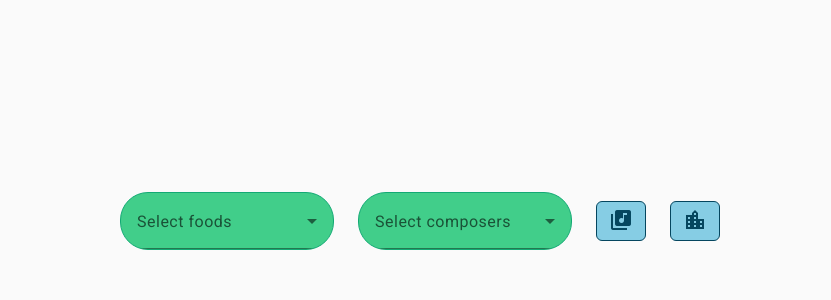
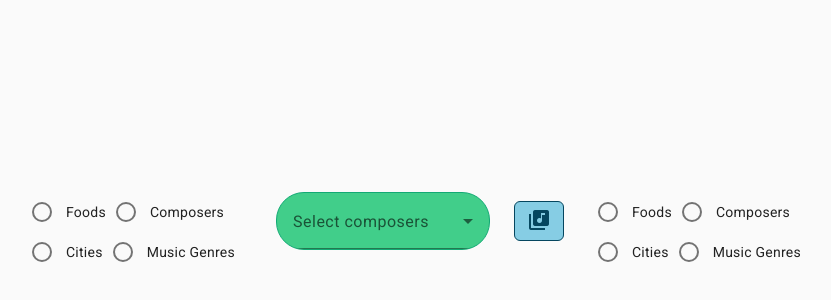
Before and after one commit to ztw17/generic-filter-dropdown, an Angular app: page / in a window 1280 px wide. Shown: the part 108-408 px from the top of the page, without its empty margins (220-1051 px from the left). Built offline with nearby package versions, Linux system fonts and the light colour scheme.

Commit message:
Continued work on dynamic dataset selection

```diff
--- a/src/app/app.component.html
+++ b/src/app/app.component.html
@@ -1,10 +1,14 @@
 <div class="parent-container">
   <div class="dropdowns-container">
     <div class="dropdown-wrapper">
+      <mat-radio-group aria-label="Select an option" (change)="selectDataset($event.value)">
+        <mat-radio-button *ngFor="let option of datasetOptions" [value]="option">{{option}}</mat-radio-button>
+      </mat-radio-group>
       <filter-dropdown
-        label="food"
-        [dataset]="foodsDataset"
-        (dropdownSelectionChange)="updateSelectedItemsOne($event)">
+        [label]="selectedDatasetLabel"
+        [dataset]="selectedDataset"
+        (dropdownSelectionChange)="updateSelectedItemsOne($event)"
+        [datasetChanged$]="datasetChanged$">
       </filter-dropdown>
       <div class="chips-container">
         <mat-chip-listbox>
@@ -47,13 +51,17 @@
       </div>
     </div>
     <div class="dropdown-wrapper">
+      <mat-radio-group aria-label="Select an option" (change)="selectDataset($event.value)">
+        <mat-radio-button *ngFor="let option of datasetOptions" [value]="option">{{option}}</mat-radio-button>
+      </mat-radio-group>
       <filter-dropdown
-        label="city"
-        [dataset]="citiesDataset"
-        icon="location_city"
+        [label]="selectedDatasetLabel"
+        [dataset]="selectedDataset"
+        [icon]="datasetIcon"
         [showBadge]="true"
         [limit]="3"
         (dropdownSelectionChange)="updateSelectedItemsFour($event)"
+        [datasetChanged$]="datasetChanged$"
         class="button-dropdown">
       </filter-dropdown>
       <!-- <div class="chips-container-margin">
--- a/src/app/app.component.ts
+++ b/src/app/app.component.ts
@@ -1,5 +1,6 @@
 import { KeyValue } from '@angular/common';
 import { Component } from '@angular/core';
+import { Subject } from 'rxjs';
 
 @Component({
   selector: 'app-root',
@@ -52,6 +53,11 @@ export class AppComponent {
 		{key: 'rock', value: 'Rock'},
 		{key: 'rb', value: 'R&B'}
 	];
+	public datasetOptions: string[] = ['Foods', 'Composers', 'Cities', 'Music Genres'];
+	public selectedDataset: KeyValue<string, string>[] = [];
+	public selectedDatasetLabel: string = '';
+	public datasetChanged$: Subject<KeyValue<string, string>[]> = new Subject<KeyValue<string, string>[]>();
+	public datasetIcon: string = '';
 
 	public updateSelectedItemsOne(options: KeyValue<string, string>[]): void {
 		this.firstOptions = options;
@@ -68,11 +74,44 @@ export class AppComponent {
 	public updateSelectedItemsFour(options: KeyValue<string, string>[]): void {
 		this.fourthOptions = options;
 	}
-	public remove(option: KeyValue<string, string>): void {
-		const index = this.citiesDataset.indexOf(option);
 
-		if (index >= 0) {
-			this.citiesDataset.splice(index, 1)
+	public selectDataset(value: string): void {
+		switch (value) {
+			case 'Foods':
+				this.selectedDataset = this.foodsDataset;
+				this.datasetChanged$.next(this.foodsDataset);
+				this.selectedDatasetLabel = 'food';
+				this.datasetIcon = 'fastfood';
+				break;
+			case 'Composers':
+				this.selectedDataset = this.composersDataset;
+				this.datasetChanged$.next(this.composersDataset);
+				this.selectedDatasetLabel = 'composer';
+				this.datasetIcon = 'person';
+				break;
+			case 'Cities':
+				this.selectedDataset = this.citiesDataset;
+				this.datasetChanged$.next(this.citiesDataset);
+				this.selectedDatasetLabel = 'city';
+				this.datasetIcon = 'location_city';
+				break;
+			case 'Music Genres':
+				this.selectedDataset = this.musicGenresDataset;
+				this.datasetChanged$.next(this.musicGenresDataset);
+				this.selectedDatasetLabel = 'music genre';
+				this.datasetIcon = 'library_music';
+				break;
+			default:
+				this.selectedDataset = [];
+				break;
 		}
 	}
+
+	// public remove(option: KeyValue<string, string>): void {
+	// 	const index = this.citiesDataset.indexOf(option);
+
+	// 	if (index >= 0) {
+	// 		this.citiesDataset.splice(index, 1)
+	// 	}
+	// }
 }
--- a/src/app/app.module.ts
+++ b/src/app/app.module.ts
@@ -13,7 +13,7 @@ import { FormsModule } from '@angular/forms';
 import { MatMenuModule} from '@angular/material/menu';
 import { MatTooltipModule } from '@angular/material/tooltip';
 import { MatChipsModule } from '@angular/material/chips';
-
+import { MatRadioModule } from '@angular/material/radio';
 
 @NgModule({
   declarations: [
@@ -31,7 +31,8 @@ import { MatChipsModule } from '@angular/material/chips';
     FormsModule,
     MatMenuModule,
     MatTooltipModule,
-    MatChipsModule
+    MatChipsModule,
+    MatRadioModule
   ],
   providers: [],
   bootstrap: [AppComponent]
--- a/src/app/generic-filter/filter-dropdown.component.html
+++ b/src/app/generic-filter/filter-dropdown.component.html
@@ -24,7 +24,7 @@
 </ng-template>
 
 <ng-template #searchAndSelectStyle>
-  <mat-form-field class="dropdown-wrapper">
+  <mat-form-field class="dropdown-wrapper" *ngIf="label !== ''">
     <mat-label>Select {{label}}s</mat-label>
     <mat-select
       multiple
@@ -49,13 +49,13 @@
 </ng-template>
 
 <ng-template #buttonDropdownStyle>
-  <button [matMenuTriggerFor]="filterMenu" (menuOpened)="menuOpened()" class="dropdown-trigger-button clickable">
+  <button [matMenuTriggerFor]="filterMenu" (menuOpened)="menuOpened()" class="dropdown-trigger-button clickable"  *ngIf="label !== ''">
     <div class="filter-button">
       <mat-icon class="button-icon">{{icon}}</mat-icon>
       <div class="active-filter-badge" *ngIf="showBadge && selectedOptions.length > 0">{{selectedOptions.length}}</div>
     </div>
   </button>
-  <mat-menu #filterMenu="matMenu">
+  <mat-menu #filterMenu="matMenu" class="dropdown-menu">
     <div class="filter-input-div" (click)="$event.stopPropagation();">
       <input matInput (keyup)="applySearch($event)" [(ngModel)]="filterValue" placeholder="Search">
       <mat-icon *ngIf="filterValue.length === 0" class="input-icon">search</mat-icon>
--- a/src/app/generic-filter/filter-dropdown.component.scss
+++ b/src/app/generic-filter/filter-dropdown.component.scss
@@ -116,3 +116,7 @@ input {
 .dropdown-trigger-button:hover .button-icon{
   color: whitesmoke;
 }
+
+::ng-deep .dropdown-menu.mat-mdc-menu-panel {
+  max-height: 300px !important;
+}
--- a/src/app/generic-filter/filter-dropdown.component.ts
+++ b/src/app/generic-filter/filter-dropdown.component.ts
@@ -1,6 +1,6 @@
 import { KeyValue } from '@angular/common';
 import { Component, EventEmitter, Input, OnDestroy, OnInit, Output } from '@angular/core';
-import { Subject } from 'rxjs';
+import { Subject, takeUntil, tap } from 'rxjs';
 import * as _ from 'lodash';
 import { MatSlideToggleChange } from '@angular/material/slide-toggle';
 // import { FormControl } from '@angular/forms';
@@ -21,6 +21,7 @@ export class FilterDropdownComponent implements OnInit, OnDestroy {
   @Input() icon: string = '';
   @Input() limit: number = Number.MAX_VALUE;
   @Input() showBadge: boolean = false;
+  @Input() datasetChanged$: Subject<KeyValue<string, string>[]> = new Subject<KeyValue<string, string>[]>();
 
 	public searchableData: KeyValue<string, string>[] = [];
 	public filterValue: string = '';
@@ -36,6 +37,19 @@ export class FilterDropdownComponent implements OnInit, OnDestroy {
 
 	ngOnInit() {
 		this.searchableData = this.dataset;
+
+    this.datasetChanged$?.pipe(
+      takeUntil(this.unsubscribe$),
+      tap((updatedDataset) => {
+        this.searchableData = [...updatedDataset];
+        this.dataset = [...updatedDataset];
+        this.selectedOptions = [];
+        this.selectAll = false;
+        this.dropdownSelectionChange.emit([]);
+      })
+    ).subscribe();
+
+    console.log(this.searchableData)
 	}
 
 	ngOnDestroy(): void {
```
